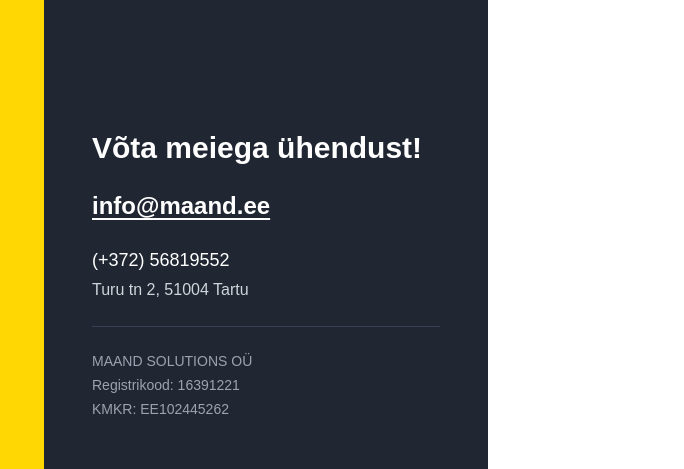
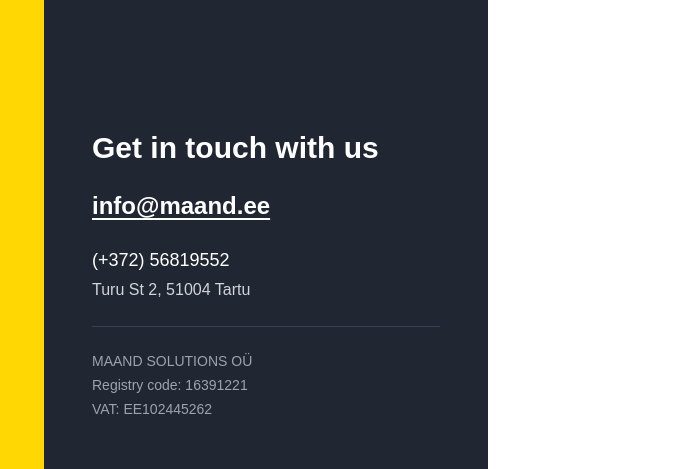
Before and after one commit to maand-ee/maand-landing, an Astro site: page /en in a window 1280 px wide. Shown: the part 2210-2679 px from the top of the page, 596-1280 px from the left. Built offline with nearby package versions, Linux system fonts and the light colour scheme; Astro itself is replaced by a stand-in of ours.

Commit message:
refactoring

```diff
--- a/src/components/Footer.astro
+++ b/src/components/Footer.astro
@@ -22,16 +22,16 @@ const { lang } = Astro.props;
             </iframe>
         </div>
         <div class="flex-1 bg-black rounded-b-2xl sm:rounded-r-2xl text-white p-5 py-10 sm:p-12 flex flex-col justify-center gap-6">
-            <h3 class="text-3xl font-bold">Võta meiega ühendust!</h3>
+            <h3 class="text-3xl font-bold">{lang === 'et' ? 'Võta meiega ühendust' : 'Get in touch with us'}</h3>
             <a href="mailto:info@maand.ee" class="text-2xl font-semibold underline underline-offset-4">info@maand.ee</a>
             <address class="not-italic flex flex-col gap-1 text-gray-300">
                 <a href="tel:+37256819552" class="text-white text-lg">(+372) 56819552</a>
-                <p>Turu tn 2, 51004 Tartu</p>
+                <p>{lang === 'et' ? 'Turu tn 2, 51004 Tartu' : 'Turu St 2, 51004 Tartu'}</p>
             </address>
             <div class="border-t border-gray-700 pt-6 text-gray-400 text-sm flex flex-col gap-1">
                 <p>MAAND SOLUTIONS OÜ</p>
-                <p>Registrikood: 16391221</p>
-                <p>KMKR: EE102445262</p>
+                <p>{lang === 'et' ? 'Registrikood: 16391221' : 'Registry code: 16391221'}</p>
+                <p>{lang === 'et' ? 'KMKR: EE102445262' : 'VAT: EE102445262'}</p>
             </div>
         </div>
     </div>
--- a/src/layouts/Layout.astro
+++ b/src/layouts/Layout.astro
@@ -20,7 +20,7 @@ const { title, lang } = Astro.props;
 		<title>{title}</title>
 	</head>
 	<body class="text-black">
-		<header class="sticky top-0 bg-primary z-50 shadow-sm">
+		<header class="sticky top-0 bg-black z-50 shadow-sm text-primary">
 			<nav class="flex justify-between container py-5">
 				<div><h1 class="font-bold text-3xl">maand<span class="-ml-1">|</span></h1></div>
 				<ul class="flex space-x-4 font-semibold items-center">
```
